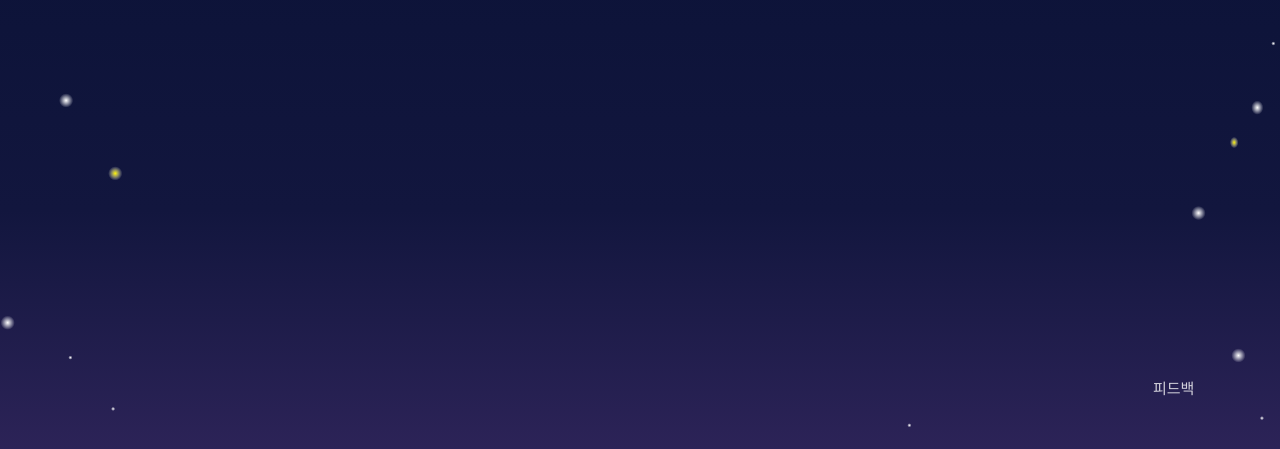
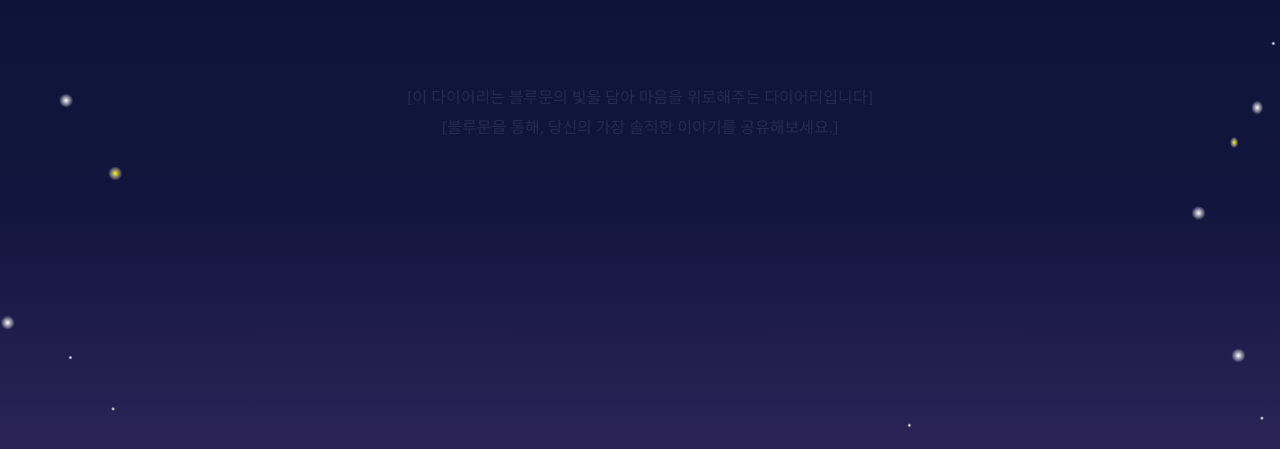
Before and after one commit to hh99-Final-Project/bluemoonFE, a React (Create React App) app: page /intro in a window 1280 px wide. Shown: the part 242-691 px from the top of the page. Built offline with nearby package versions, Linux system fonts and the light colour scheme; no server answers; a web font is replaced by a local one.

Commit message:
feat: intro 디자인, 애니메이션 지연시간 수정

```diff
--- a/src/pages/Intro.js
+++ b/src/pages/Intro.js
@@ -8,25 +8,24 @@ const Intro = () => {
     const animationRef = useRef();
     const navigate = useNavigate();
 
-    useEffect(()=>{
-
-        if(localStorage.getItem("isShowIntro") === "true") {
-            navigate("/");
-            return;
-        }
-
-        animationRef.current.addEventListener("animationend", () => {
-            localStorage.setItem("isShowIntro", JSON.stringify(true));
-            setTimeout(()=>{
-                navigate("/");
-            },2000);
-
-        });
-    },[]);
+    // useEffect(()=>{
+    //
+    //     if(localStorage.getItem("isShowIntro") === "true") {
+    //         navigate("/");
+    //         return;
+    //     }
+    //
+    //     animationRef.current.addEventListener("animationend", () => {
+    //         localStorage.setItem("isShowIntro", JSON.stringify(true));
+    //         setTimeout(()=>{
+    //             navigate("/");
+    //         },1500);
+    //
+    //     });
+    // },[]);
 
     return (
         <IntroContainer>
-            <MoonImage src={halfMoon}/>
             <Desc>
                 <First>
                     달빛이 유난히도 푸른 어느날, 나는 의문의 다이어리를 주웠다.
@@ -44,6 +43,7 @@ const Intro = () => {
                     세계 곳곳의 다이어리 주인들과 연결되고 있습니다....
                 </Third>
             </Desc>
+            <MoonImage src={halfMoon}/>
             <BuildingBg src={building}/>
             <StarBackGround src={starBG}/>
         </IntroContainer>
@@ -60,7 +60,7 @@ const IntroContainer = styled.div`
   background: linear-gradient(180deg, #081134 0%, #12163E 56.45%, #382963 100%);
 `;
 const MoonImage = styled.img`
-  position: relative;
+  position: fixed;
   top: 0;
   left: 50%;
   transform: translate(-50%, 0);
@@ -74,7 +74,7 @@ const StarBackGround = styled.img`
 `;
 
 const BuildingBg = styled.img`
-  position: absolute;
+  position: fixed;
   width: 100%;
   bottom: 0;
   left: 0;
@@ -82,20 +82,21 @@ const BuildingBg = styled.img`
 `;
 
 const Desc = styled.div`
-  z-index: 99999;
+  z-index: 999999;
   font-size: 16px;
   line-height: 20px;
   text-align: center;
   color: #FFFFFF;
   position: relative;
-  bottom: 40%;
+  top: 312px;
+  left: 50%;
+  transform: translate(-50%, 0);
 `;
 
 const First = styled.div`
   animation-name: fadein;
-  //animation-delay: 0;
-  animation-duration:4s;
-  animation-timing-function: ease-in-out;
+  animation-duration: 5s;
+  animation-timing-function: linear;
   opacity: 0;
 
    @keyframes fadein{
@@ -103,7 +104,7 @@ const First = styled.div`
            opacity: 0;
            transform: translateY(20px);
       }
-       40% {
+       50% {
            opacity: 1;
            transform: none;
        }
@@ -115,17 +116,18 @@ const First = styled.div`
 `;
 const Second = styled.div`
   animation-name: fadein;
-  animation-delay: 4s;
-  animation-duration:4s;
-  animation-timing-function: ease-in-out;
+  animation-delay: 5s;
+  animation-duration:5s;
+  animation-timing-function: linear;
   opacity: 0;
+  margin-top: -20px;
 
   @keyframes fadein{
     0% {
       opacity: 0;
       transform: translateY(20px);
     }
-    40% {
+    50% {
       opacity: 1;
       transform: none;
     }
@@ -141,12 +143,14 @@ const FirstDiv = styled.div`
 `;
 
 const Third = styled.div`
+  transform: translate(-50%, 0);
   animation-name: fadein;
-  animation-delay: 8s;
-  animation-duration:4s;
-  animation-timing-function: ease-in-out;
+  animation-delay: 10s;
+  animation-duration:5s;
+  animation-timing-function: linear;
   opacity: 0;
   animation-fill-mode: forwards;
+  margin-top: -40px;
 
   @keyframes fadein{
     0% {
--- a/src/shared/App.js
+++ b/src/shared/App.js
@@ -1,5 +1,5 @@
 import React, { useEffect } from "react";
-import { Route, Routes } from "react-router-dom";
+import { Route, Routes, useLocation } from "react-router-dom";
 import { QueryClient, QueryClientProvider } from "react-query";
 import Main from "../pages/Main";
 import SignUp from "../pages/SignUp";
@@ -24,7 +24,7 @@ function App() {
     const queryClient = new QueryClient();
     const dispatch = useDispatch();
     const cookie = getCookie("authorization");
-    const userInfo = useSelector((state) => state.userSlice.userInfo);
+    const { pathname } = useLocation();
 
     useEffect(() => {
         if (cookie) {
@@ -50,7 +50,7 @@ function App() {
                 <Route path="/intro" element={<Intro />} />
             </Routes>
             <ErrorModal/>
-            <Feedback/>
+            { pathname !== "/intro" && <Feedback/> }
         </QueryClientProvider>
     );
 }
```
